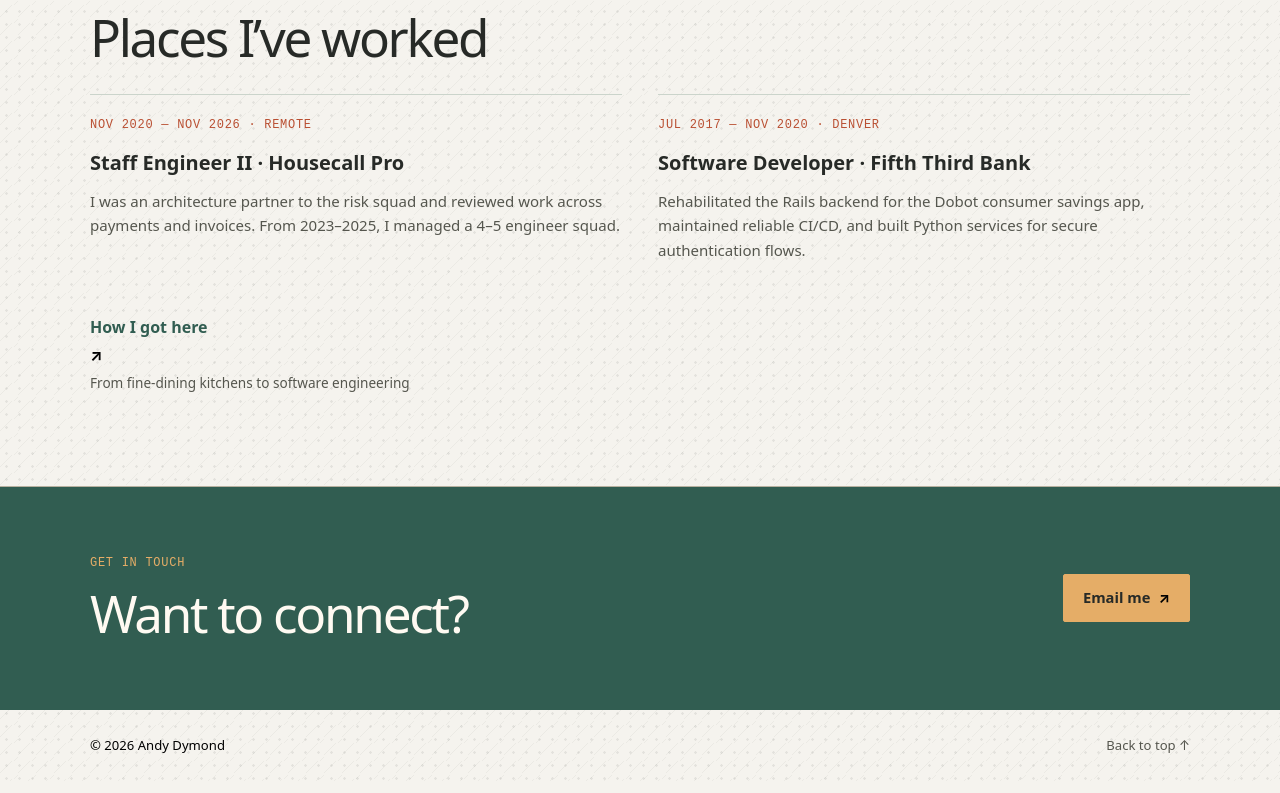
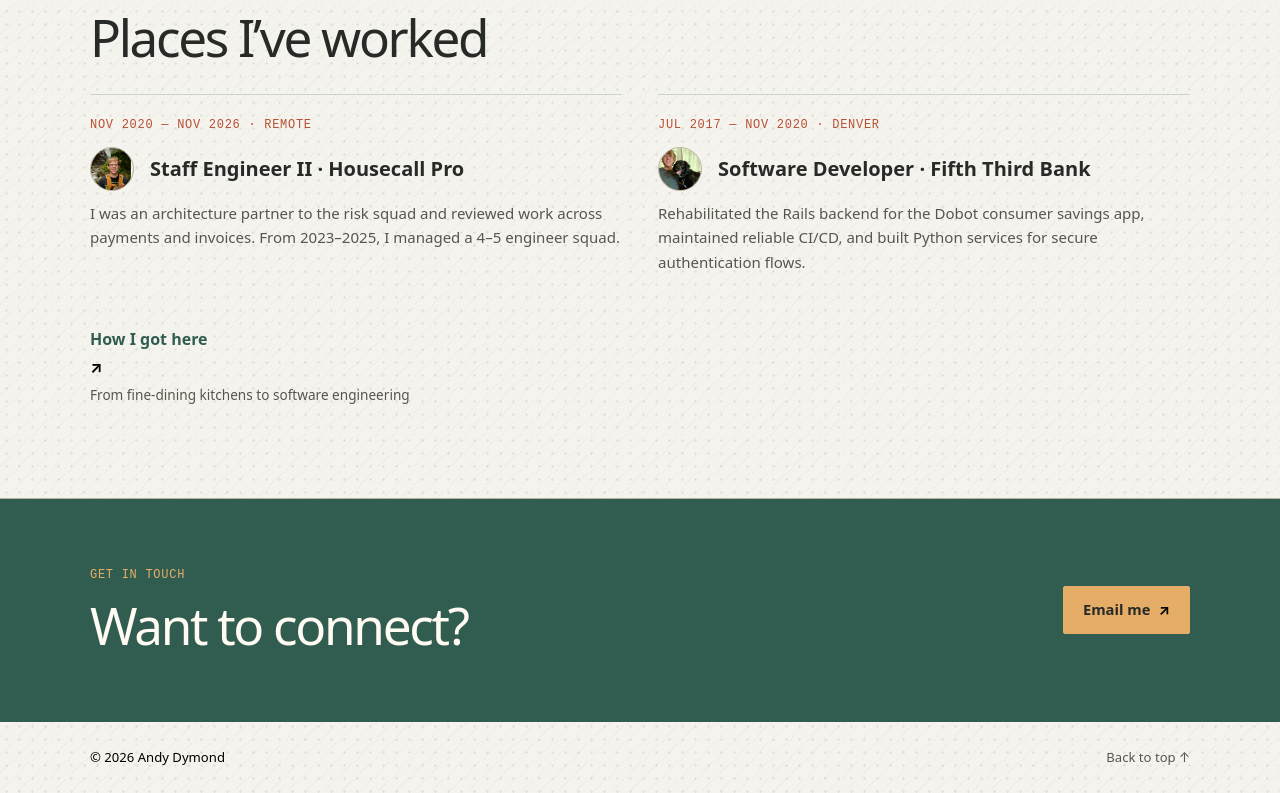
Before and after one commit to andymond/andymond.github.io, a plain HTML site: page index.html in a window 1280 px wide. Shown: the part 2101-2894 px from the top of the page. Drawn offline with Linux system fonts and the light colour scheme.

Commit message:
Add era photos to experience entries

```diff
--- a/index.html
+++ b/index.html
@@ -72,8 +72,8 @@
         <div class="wrap">
           <div class="section-heading"><p class="eyebrow">Experience</p><h2 id="experience-title">Places I’ve worked</h2></div>
           <div class="experience-list">
-            <article><p class="eyebrow">Nov 2020 — Nov 2026 · Remote</p><h3>Staff Engineer II · Housecall Pro</h3><p>I was an architecture partner to the risk squad and reviewed work across payments and invoices. From 2023–2025, I managed a 4–5 engineer squad.</p></article>
-            <article><p class="eyebrow">Jul 2017 — Nov 2020 · Denver</p><h3>Software Developer · Fifth Third Bank</h3><p>Rehabilitated the Rails backend for the Dobot consumer savings app, maintained reliable CI/CD, and built Python services for secure authentication flows.</p></article>
+            <article><p class="eyebrow">Nov 2020 — Nov 2026 · Remote</p><h3><img class="role-photo" src="assets/housecall-pro-era.png" alt="" width="160" height="160" loading="lazy" decoding="async">Staff Engineer II · Housecall Pro</h3><p>I was an architecture partner to the risk squad and reviewed work across payments and invoices. From 2023–2025, I managed a 4–5 engineer squad.</p></article>
+            <article><p class="eyebrow">Jul 2017 — Nov 2020 · Denver</p><h3><img class="role-photo" src="assets/fifth-third-era.png" alt="" width="160" height="160" loading="lazy" decoding="async">Software Developer · Fifth Third Bank</h3><p>Rehabilitated the Rails backend for the Dobot consumer savings app, maintained reliable CI/CD, and built Python services for secure authentication flows.</p></article>
           </div>
           <a class="journey-link" href="journey.html">How I got here <span aria-hidden="true">↗</span><span>From fine-dining kitchens to software engineering</span></a>
         </div>
--- a/stylesheets/main.css
+++ b/stylesheets/main.css
@@ -360,10 +360,12 @@ h1, h2, h3, p { margin-top: 0; }
   .more-work ul { grid-template-columns: 1fr; }
   .contact-inner { align-items: flex-start; flex-direction: column; }
 }
-@media (prefers-reduced-motion: reduce) { html { scroll-behavior: auto; } .wordmark img { transition: none; } }
+@media (prefers-reduced-motion: reduce) { html { scroll-behavior: auto; } .wordmark img, .role-photo { transition: none; } }
 .experience-list { display: grid; grid-template-columns: repeat(2, minmax(0, 1fr)); gap: 36px; }
 .experience-list article { padding-top: 22px; border-top: 1px solid #cbd4cb; }
-.experience-list h3 { margin-bottom: 10px; font-size: 1.25rem; }
+.experience-list h3 { display: flex; align-items: center; gap: 16px; margin-bottom: 10px; font-size: 1.25rem; }
+.role-photo { display: block; width: 44px; height: 44px; flex: 0 0 auto; border: 1px solid var(--line); border-radius: 50%; object-fit: cover; transition: transform 180ms ease-out; transform-origin: center; }
+.role-photo:hover { position: relative; z-index: 1; transform: scale(1.6); }
 .experience-list article p:not(.eyebrow) { color: var(--muted); font-size: .94rem; }
 .journey-link { display: grid; gap: 3px; width: fit-content; margin-top: 38px; color: var(--green); font-weight: 750; text-decoration: none; }
 .journey-link span:last-child { color: var(--muted); font-size: .85rem; font-weight: 400; }
```
Also changed, not shown: assets/fifth-third-era.png (added), assets/housecall-pro-era.png (added).
